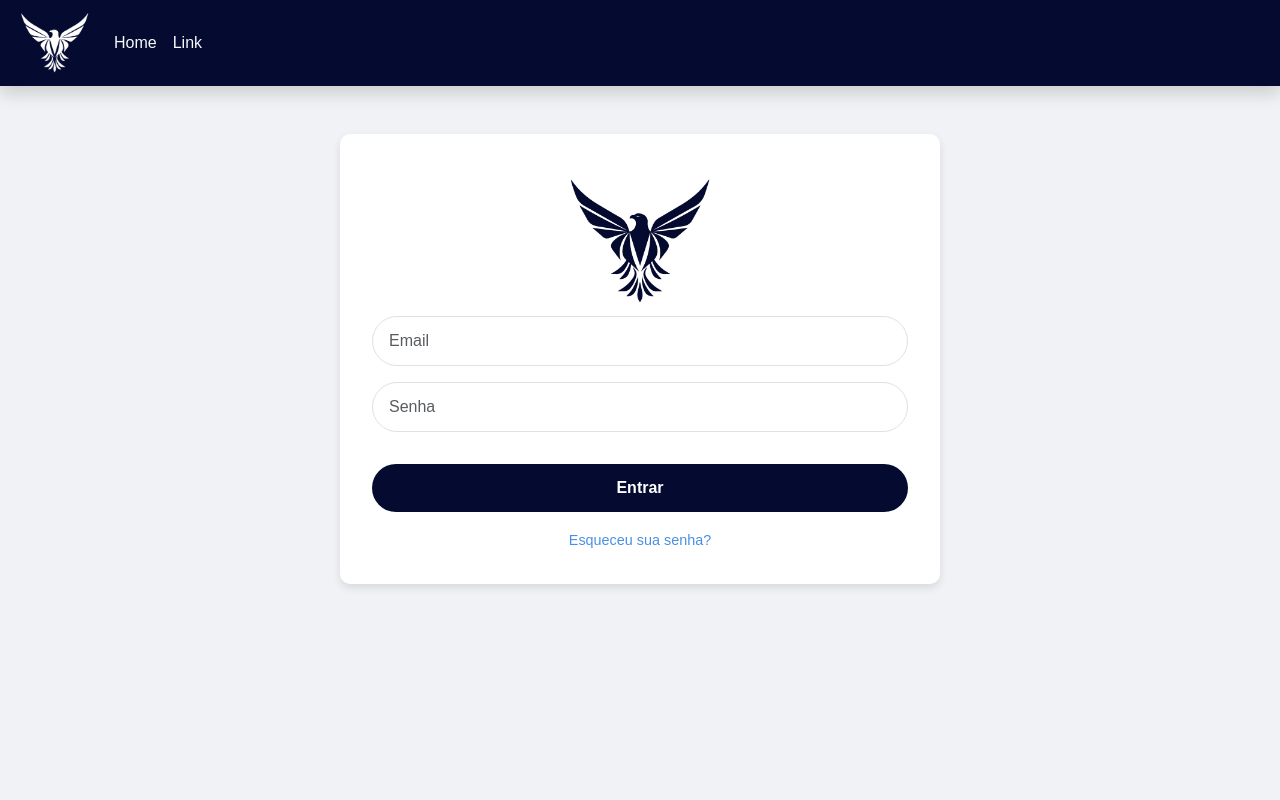
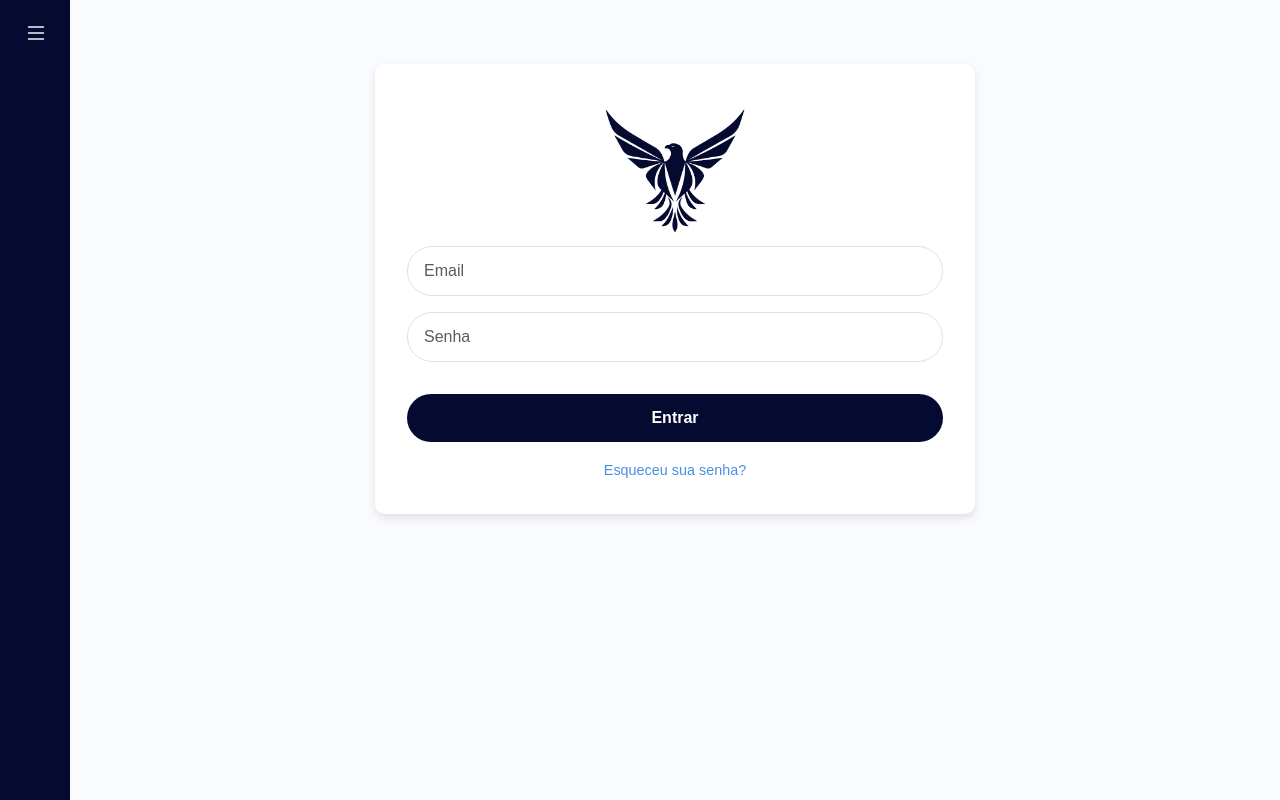
Before and after one commit to albadauto/albz-fraudix, a Django app: page / in a window 1280 px wide. Run offline with Django 5.2, Linux system fonts and the light colour scheme.

Commit message:
Menu bunitu

```diff
--- a/templates/base.html
+++ b/templates/base.html
@@ -6,36 +6,107 @@
     <link href="https://cdn.jsdelivr.net/npm/bootstrap@5.3.3/dist/css/bootstrap.min.css" rel="stylesheet" integrity="sha384-QWTKZyjpPEjISv5WaRU9OFeRpok6YctnYmDr5pNlyT2bRjXh0JMhjY6hW+ALEwIH" crossorigin="anonymous">
     {% load static %}
     <link rel="stylesheet" href="{% static "css/app.css" %} ">
+    <link rel="stylesheet" href="https://cdn.jsdelivr.net/npm/bootstrap-icons@1.11.3/font/bootstrap-icons.min.css">
     <title>Fraudix</title>
 </head>
 <body data-bs-theme="light">
 {% if True %}
-<nav class="navbar navbar-expand-lg bg-body-tertiary shadow p-2" style="background-color:#050A30 !important">
-  <div class="container-fluid">
-    <a class="navbar-brand" href="#"><img src="{% static 'img/logo.png'%}" alt="" width="70"></a>
-    <button class="navbar-toggler" type="button" data-bs-toggle="collapse" data-bs-target="#navbarSupportedContent" aria-controls="navbarSupportedContent" aria-expanded="false" aria-label="Toggle navigation">
-      <span class="navbar-toggler-icon"></span>
-    </button>
-    <div class="collapse navbar-collapse" id="navbarSupportedContent">
-      <ul class="navbar-nav me-auto mb-2 mb-lg-0">
-        <li class="nav-item">
-          <a class="nav-link active text-light" aria-current="page" href="#">Home</a>
-        </li>
-        <li class="nav-item">
-          <a class="nav-link text-light" href="#">Link</a>
-        </li>
-
+<div class="wrapper">
+  <aside id="sidebar">
+      <div class="d-flex">
+          <button class="toggle-btn" type="button">
+            <i class="bi bi-list"></i>
+          </button>
+          <div class="sidebar-logo">
+              <a href="#">Fraudix</a>
+          </div>
+      </div>
+      <ul class="sidebar-nav">
+          <li class="sidebar-item">
+              <a href="#" class="sidebar-link">
+                  <i class="lni lni-user"></i>
+                  <span>Profile</span>
+              </a>
+          </li>
+          <li class="sidebar-item">
+              <a href="#" class="sidebar-link">
+                  <i class="lni lni-agenda"></i>
+                  <span>Task</span>
+              </a>
+          </li>
+          <li class="sidebar-item">
+              <a href="#" class="sidebar-link collapsed has-dropdown" data-bs-toggle="collapse"
+                  data-bs-target="#auth" aria-expanded="false" aria-controls="auth">
+                  <i class="lni lni-protection"></i>
+                  <span>Auth</span>
+              </a>
+              <ul id="auth" class="sidebar-dropdown list-unstyled collapse" data-bs-parent="#sidebar">
+                  <li class="sidebar-item">
+                      <a href="#" class="sidebar-link">Login</a>
+                  </li>
+                  <li class="sidebar-item">
+                      <a href="#" class="sidebar-link">Register</a>
+                  </li>
+              </ul>
+          </li>
+          <li class="sidebar-item">
+              <a href="#" class="sidebar-link collapsed has-dropdown" data-bs-toggle="collapse"
+                  data-bs-target="#multi" aria-expanded="false" aria-controls="multi">
+                  <i class="lni lni-layout"></i>
+                  <span>Multi Level</span>
+              </a>
+              <ul id="multi" class="sidebar-dropdown list-unstyled collapse" data-bs-parent="#sidebar">
+                  <li class="sidebar-item">
+                      <a href="#" class="sidebar-link collapsed" data-bs-toggle="collapse"
+                          data-bs-target="#multi-two" aria-expanded="false" aria-controls="multi-two">
+                          Two Links
+                      </a>
+                      <ul id="multi-two" class="sidebar-dropdown list-unstyled collapse">
+                          <li class="sidebar-item">
+                              <a href="#" class="sidebar-link">Link 1</a>
+                          </li>
+                          <li class="sidebar-item">
+                              <a href="#" class="sidebar-link">Link 2</a>
+                          </li>
+                      </ul>
+                  </li>
+              </ul>
+          </li>
+          <li class="sidebar-item">
+              <a href="#" class="sidebar-link">
+                  <i class="lni lni-popup"></i>
+                  <span>Notification</span>
+              </a>
+          </li>
+          <li class="sidebar-item">
+              <a href="#" class="sidebar-link">
+                  <i class="lni lni-cog"></i>
+                  <span>Setting</span>
+              </a>
+          </li>
       </ul>
-
-    </div>
-  </div>
-</nav>
+      <div class="sidebar-footer">
+          <a href="#" class="sidebar-link">
+              <i class="lni lni-exit"></i>
+              <span>Logout</span>
+          </a>
+      </div>
+  </aside>
 
 {% endif %}
 
+<div class="main p-3">
+  <div class="text-center">
     {% block content %}
 
     {% endblock %}
+  </div>
+</div>
+
+
+</div>
+
 </body>
 <script src="https://cdn.jsdelivr.net/npm/bootstrap@5.3.3/dist/js/bootstrap.bundle.min.js" integrity="sha384-YvpcrYf0tY3lHB60NNkmXc5s9fDVZLESaAA55NDzOxhy9GkcIdslK1eN7N6jIeHz" crossorigin="anonymous"></script>
+<script src="{% static "js/scripts.js" %}"></script>
 </html>
--- a/templates/css/app.css
+++ b/templates/css/app.css
@@ -49,3 +49,147 @@ body {
 .forgot-password:hover {
     text-decoration: underline;
 }
+
+
+@import url('https://fonts.googleapis.com/css2?family=Poppins:wght@400;600&display=swap');
+
+::after,
+::before {
+    box-sizing: border-box;
+    margin: 0;
+    padding: 0;
+}
+
+a {
+    text-decoration: none;
+}
+
+li {
+    list-style: none;
+}
+
+h1 {
+    font-weight: 600;
+    font-size: 1.5rem;
+}
+
+body {
+    font-family: 'Poppins', sans-serif;
+}
+
+.wrapper {
+    display: flex;
+}
+
+.main {
+    min-height: 100vh;
+    width: 100%;
+    overflow: hidden;
+    transition: all 0.35s ease-in-out;
+    background-color: #fafbfe;
+}
+
+#sidebar {
+    width: 70px;
+    min-width: 70px;
+    z-index: 1000;
+    transition: all .25s ease-in-out;
+    background-color: #050A30;
+    display: flex;
+    flex-direction: column;
+}
+
+#sidebar.expand {
+    width: 260px;
+    min-width: 260px;
+}
+
+.toggle-btn {
+    background-color: transparent;
+    cursor: pointer;
+    border: 0;
+    padding: 1rem 1.5rem;
+}
+
+.toggle-btn i {
+    font-size: 1.5rem;
+    color: #FFF;
+}
+
+.sidebar-logo {
+    margin: auto 0;
+}
+
+.sidebar-logo a {
+    color: #FFF;
+    font-size: 1.15rem;
+    font-weight: 600;
+}
+
+#sidebar:not(.expand) .sidebar-logo,
+#sidebar:not(.expand) a.sidebar-link span {
+    display: none;
+}
+
+.sidebar-nav {
+    padding: 2rem 0;
+    flex: 1 1 auto;
+}
+
+a.sidebar-link {
+    padding: .625rem 1.625rem;
+    color: #FFF;
+    display: block;
+    font-size: 0.9rem;
+    white-space: nowrap;
+    border-left: 3px solid transparent;
+}
+
+.sidebar-link i {
+    font-size: 1.1rem;
+    margin-right: .75rem;
+}
+
+a.sidebar-link:hover {
+    background-color: rgba(255, 255, 255, .075);
+    border-left: 3px solid #3b7ddd;
+}
+
+.sidebar-item {
+    position: relative;
+}
+
+#sidebar:not(.expand) .sidebar-item .sidebar-dropdown {
+    position: absolute;
+    top: 0;
+    left: 70px;
+    background-color: #050A30;
+    padding: 0;
+    min-width: 15rem;
+    display: none;
+}
+
+#sidebar:not(.expand) .sidebar-item:hover .has-dropdown+.sidebar-dropdown {
+    display: block;
+    max-height: 15em;
+    width: 100%;
+    opacity: 1;
+}
+
+#sidebar.expand .sidebar-link[data-bs-toggle="collapse"]::after {
+    border: solid;
+    border-width: 0 .075rem .075rem 0;
+    content: "";
+    display: inline-block;
+    padding: 2px;
+    position: absolute;
+    right: 1.5rem;
+    top: 1.4rem;
+    transform: rotate(-135deg);
+    transition: all .2s ease-out;
+}
+
+#sidebar.expand .sidebar-link[data-bs-toggle="collapse"].collapsed::after {
+    transform: rotate(45deg);
+    transition: all .2s ease-out;
+}
--- /dev/null
+++ b/templates/js/scripts.js
@@ -0,0 +1,5 @@
+const hamBurger = document.querySelector(".toggle-btn");
+
+hamBurger.addEventListener("click", function () {
+  document.querySelector("#sidebar").classList.toggle("expand");
+});
```
